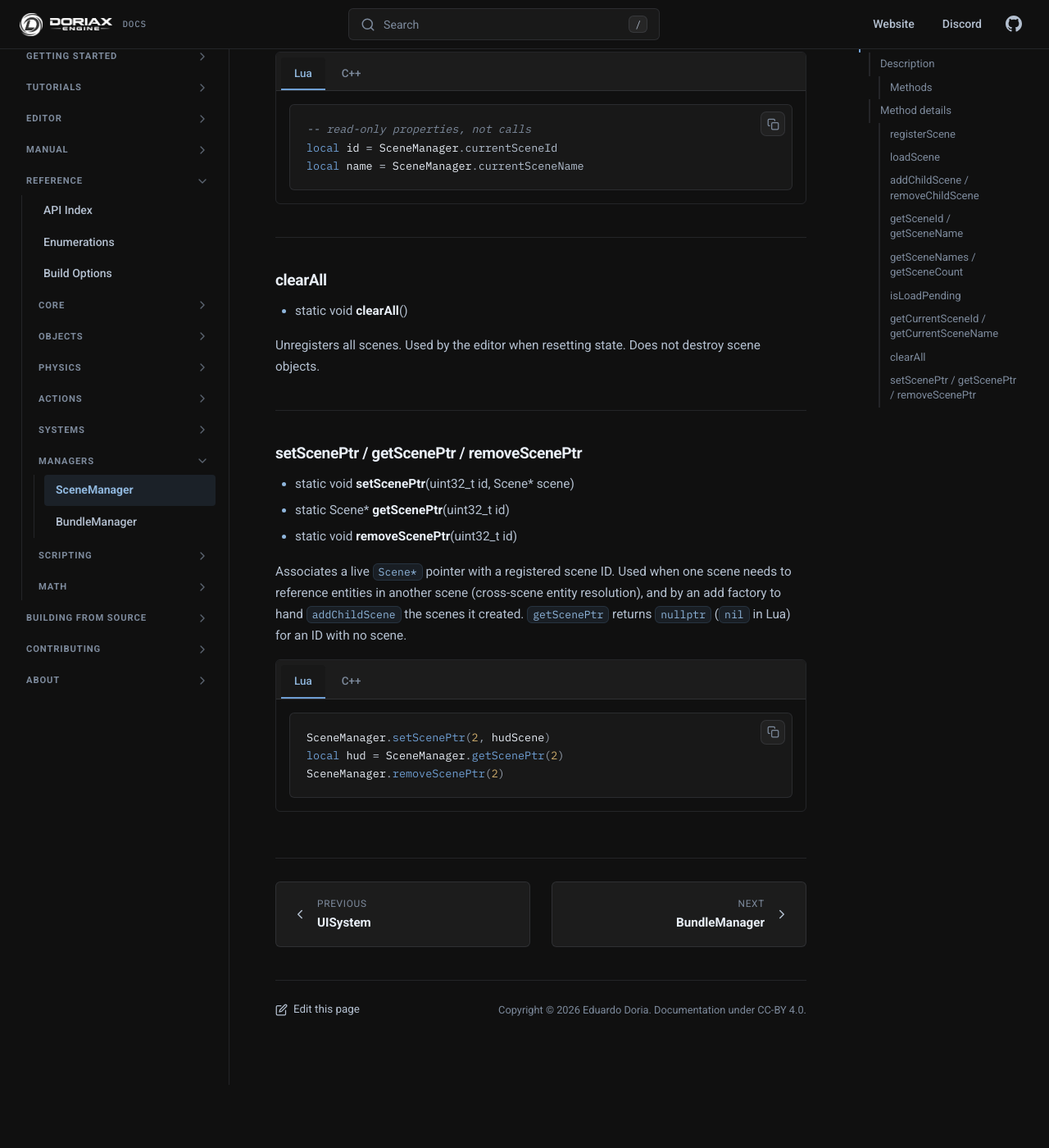
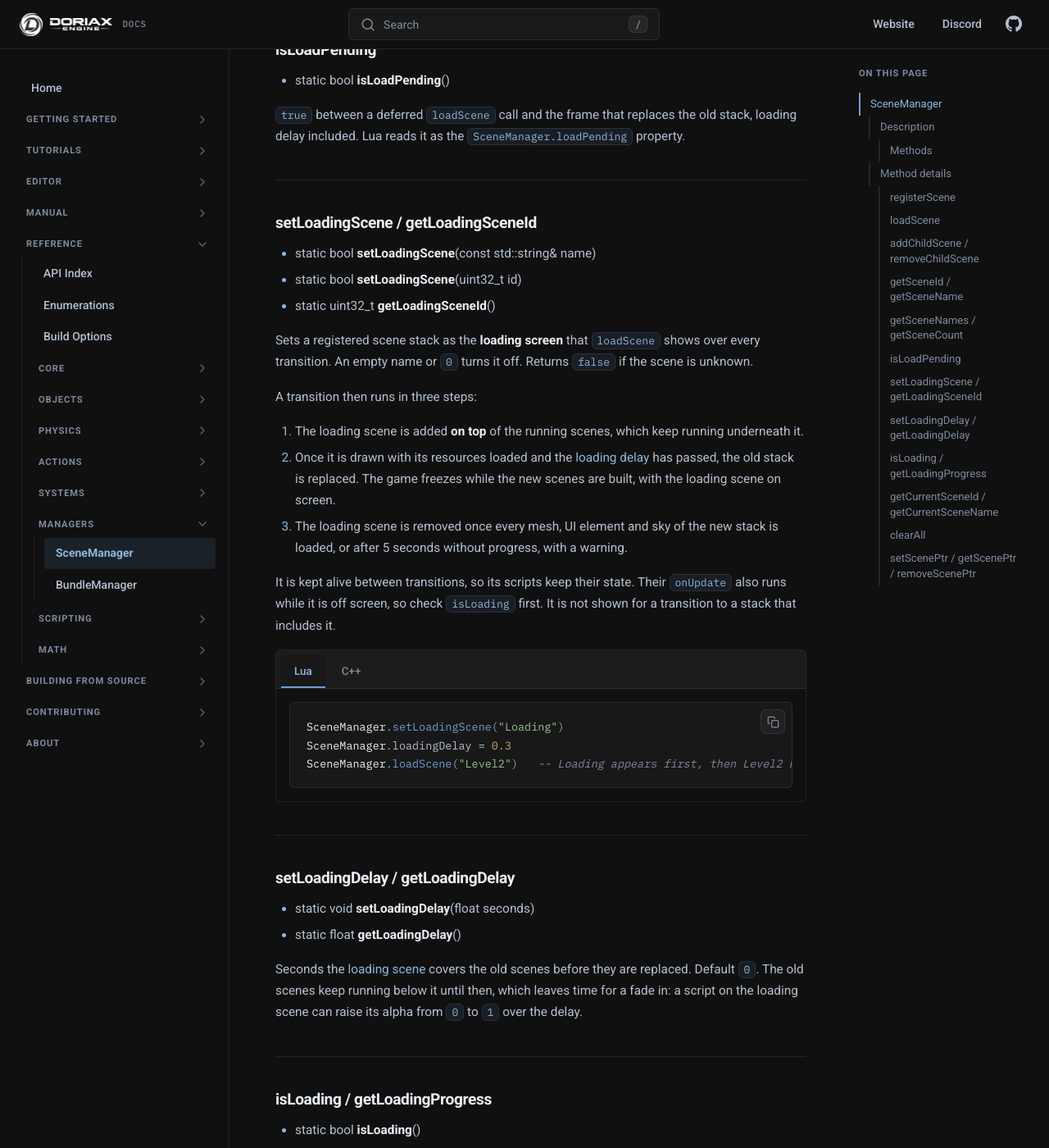
Before and after one commit to doriaxengine/doriax-docs, an MkDocs documentation site: the page built from docs/reference/classes/scenemanager.md, in a window 1280 px wide and 1400 px high, scrolled down 5689 px. Shown: the whole window at 82% size. Built offline with MkDocs 1.6.1, drawn with Linux system fonts in a browser that asks for light colours; comment, search, counter and statistics services are not loaded; before the commit the page ends 7012 px from its top, so only the background shows below that; some of the changed text lies outside the part shown.

Commit message:
Documented SceneManager loading scenes

````diff
--- a/docs/reference/classes/scenemanager.md
+++ b/docs/reference/classes/scenemanager.md
@@ -27,6 +27,12 @@ Two operations change what is on screen:
 | static void | [registerScene](#registerscene) | C++ \| Lua |
 | static bool | [loadScene](#loadscene) | C++ \| Lua |
 | static bool | [isLoadPending](#isloadpending) | C++ \| Lua (`loadPending`) |
+| static bool | [setLoadingScene](#setloadingscene-getloadingsceneid) | C++ \| Lua |
+| static uint32_t | [getLoadingSceneId](#setloadingscene-getloadingsceneid) | C++ \| Lua (`loadingSceneId`) |
+| static void | [setLoadingDelay](#setloadingdelay-getloadingdelay) | C++ \| Lua (`loadingDelay`) |
+| static float | [getLoadingDelay](#setloadingdelay-getloadingdelay) | C++ \| Lua (`loadingDelay`) |
+| static bool | [isLoading](#isloading-getloadingprogress) | C++ \| Lua (`loading`) |
+| static float | [getLoadingProgress](#isloading-getloadingprogress) | C++ \| Lua (`loadingProgress`) |
 | static bool | [addChildScene](#addchildscene-removechildscene) | C++ \| Lua |
 | static bool | [removeChildScene](#addchildscene-removechildscene) | C++ \| Lua |
 | static uint32_t | [getSceneId](#getsceneid-getscenename) | C++ \| Lua |
@@ -122,13 +128,17 @@ Loads a registered scene stack by name or ID, performing a full scene transition
 
 Because it clears everything, do not call `loadScene` once per layer. Persistent layers (a HUD, shared lighting) should be **start-active child scenes** of the target scene so they come up in the same call.
 
-Called while a frame is running — from a script callback, a physics contact, a button
-press — the transition is **deferred to the start of the next frame**, because the factory
-tears down the scenes and scripts that are still executing. The call still returns `true`
-when the scene exists; the last request made in a frame wins (a replaced request logs a
-warning), [`isLoadPending`](#isloadpending) reports the wait, and `getCurrentSceneId`
-only changes once the load is applied. Outside a frame (for example in the `init()` entry
-point) the stack is built immediately.
+Called while a scene is running — from a script callback, a physics contact or an input
+event — the transition is **deferred to the start of the next frame**, because the factory
+tears down the scenes and scripts that are still executing. A request from an input event
+gives the old scenes one more update first, so a click sound it played still starts. The
+call returns `true` when the scene exists; the last request wins (a replaced request logs
+a warning), [`isLoadPending`](#isloadpending) reports the wait, and `getCurrentSceneId`
+only changes once the load is applied. Only the first load, with nothing on screen yet
+(the `init()` entry point), builds the stack immediately.
+
+With a [loading scene](#setloadingscene-getloadingsceneid) set, the switch also waits for
+it to be on screen and for the [loading delay](#setloadingdelay-getloadingdelay).
 
 === "Lua"
     ```lua
@@ -205,8 +215,92 @@ In Lua the count is the read-only property `SceneManager.sceneCount`, not a call
 
 * static bool **isLoadPending**()
 
-`true` between a `loadScene` call made during a frame and the next frame, which applies
-it. Lua reads it as the `SceneManager.loadPending` property.
+`true` between a deferred `loadScene` call and the frame that replaces the old stack,
+loading delay included. Lua reads it as the `SceneManager.loadPending` property.
+
+---
+
+### setLoadingScene / getLoadingSceneId
+
+* static bool **setLoadingScene**(const std::string& name)
+* static bool **setLoadingScene**(uint32_t id)
+* static uint32_t **getLoadingSceneId**()
+
+Sets a registered scene stack as the **loading screen** that [`loadScene`](#loadscene)
+shows over every transition. An empty name or `0` turns it off. Returns `false` if the
+scene is unknown.
+
+A transition then runs in three steps:
+
+1. The loading scene is added **on top** of the running scenes, which keep running
+   underneath it.
+2. Once it is drawn with its resources loaded and the
+   [loading delay](#setloadingdelay-getloadingdelay) has passed, the old stack is replaced.
+   The game freezes while the new scenes are built, with the loading scene on screen.
+3. The loading scene is removed once every mesh, UI element and sky of the new stack is
+   loaded, or after 5 seconds without progress, with a warning.
+
+It is kept alive between transitions, so its scripts keep their state. Their `onUpdate`
+also runs while it is off screen, so check [`isLoading`](#isloading-getloadingprogress)
+first. It is not shown for a transition to a stack that includes it.
+
+=== "Lua"
+    ```lua
+    SceneManager.setLoadingScene("Loading")
+    SceneManager.loadingDelay = 0.3
+    SceneManager.loadScene("Level2")   -- Loading appears first, then Level2 behind it
+    ```
+
+=== "C++"
+    ```cpp
+    SceneManager::setLoadingScene("Loading");
+    SceneManager::setLoadingDelay(0.3f);
+    SceneManager::loadScene("Level2");
+    ```
+
+---
+
+### setLoadingDelay / getLoadingDelay
+
+* static void **setLoadingDelay**(float seconds)
+* static float **getLoadingDelay**()
+
+Seconds the [loading scene](#setloadingscene-getloadingsceneid) covers the old scenes
+before they are replaced. Default `0`. The old scenes keep running below it until then,
+which leaves time for a fade in: a script on the loading scene can raise its alpha from
+`0` to `1` over the delay.
+
+---
+
+### isLoading / getLoadingProgress
+
+* static bool **isLoading**()
+* static float **getLoadingProgress**()
+
+`isLoading` is `true` from a [`loadScene`](#loadscene) call until the new stack has loaded
+its resources, with or without a loading scene. A level script can wait for it before it
+starts gameplay.
+
+`getLoadingProgress` is the share of the new stack's meshes, UI elements and skies that
+finished loading: `0` until the old stack is replaced, `1` when done. It only moves across
+several frames with [`Engine::setAsyncLoading(true)`](engine.md#asyncloading); otherwise
+it jumps from `0` to `1`.
+
+=== "Lua"
+    ```lua
+    function LoadingScreen:onUpdate()
+        if not SceneManager.loading then return end
+        self.bar.width = 360 * SceneManager.loadingProgress
+    end
+    ```
+
+=== "C++"
+    ```cpp
+    void LoadingScreen::onUpdate() {
+        if (!SceneManager::isLoading()) return;
+        barFill->setWidth((unsigned int)(360 * SceneManager::getLoadingProgress()));
+    }
+    ```
 
 ---
 
````
Also changed, not shown: docs/manual/scenes-and-entities.md (+27 -2 lines), docs/manual/threading-and-async-loading.md (+43 -7 lines), docs/reference/classes/engine.md (+2 -0 lines).
